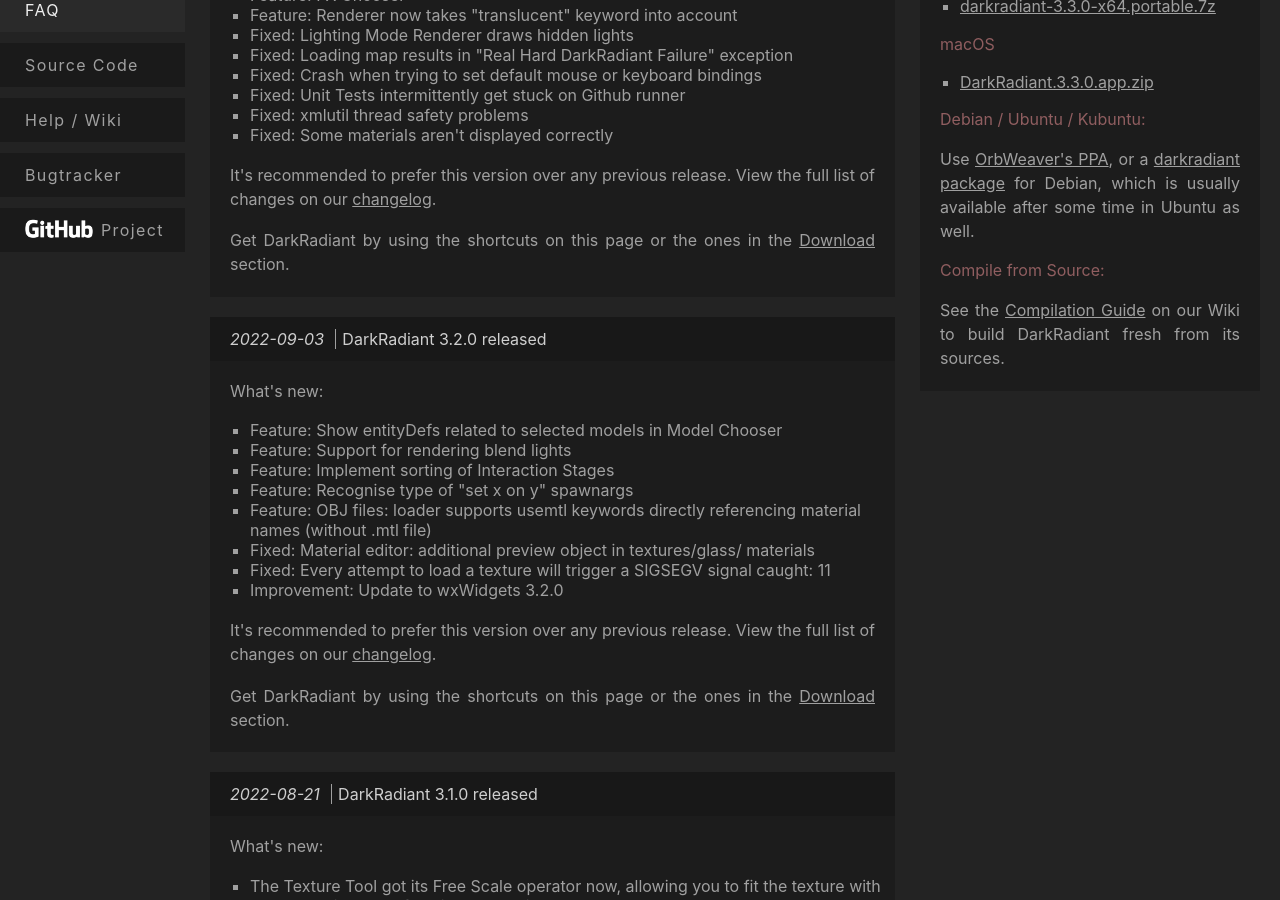
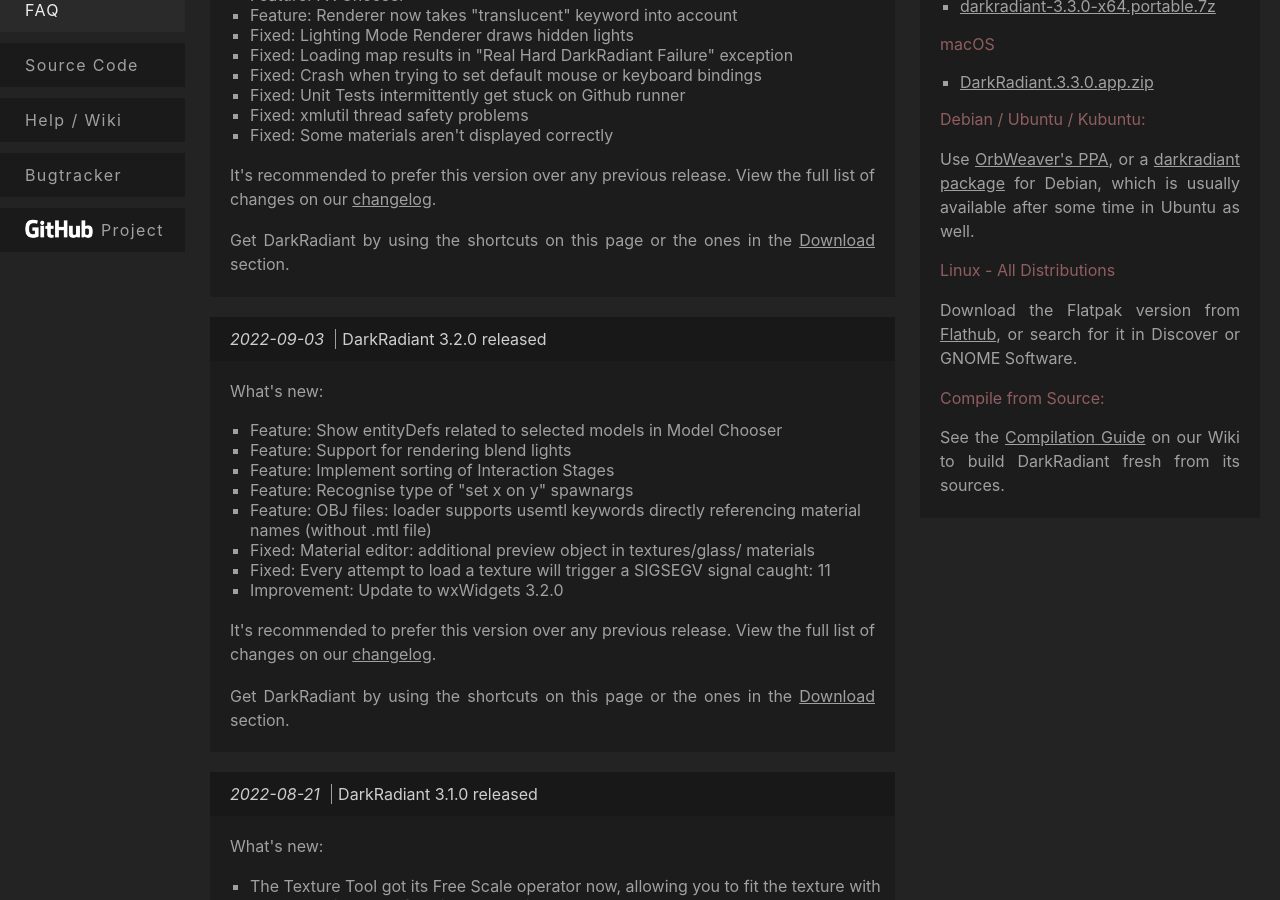
Before and after one commit to codereader/codereader.github.io, a Jekyll site: the page built from index.md, in a window 1280 px wide and 900 px high, scrolled down 308 px. Built offline with Jekyll 4.4.1, drawn with Linux system fonts in a browser that asks for light colours.

Commit message:
Add section with Flatpak to download sidebar

```diff
--- a/_includes/downloadlatest.md
+++ b/_includes/downloadlatest.md
@@ -7,6 +7,8 @@
 <ul><li><a href="https://github.com/codereader/DarkRadiant/releases/download/{{ site.dr_latest_ver }}/DarkRadiant.{{ site.dr_latest_ver }}.app.zip">DarkRadiant.{{ site.dr_latest_ver }}.app.zip</a></li></ul>
 <h3>Debian / Ubuntu / Kubuntu:</h3>
 <p>Use <a href="https://launchpad.net/~orbweaver/+archive/ubuntu/darkradiant">OrbWeaver's PPA</a>, or a <a href="https://packages.debian.org/sid/darkradiant">darkradiant package</a> for Debian, which is usually available after some time in Ubuntu as well.</p>
+<h3>Linux - All Distributions</h3>
+<p>Download the Flatpak version from <a href="https://flathub.org/apps/details/net.darkradiant.DarkRadiant">Flathub</a>, or search for it in Discover or GNOME Software.</p>
 <h3>Compile from Source:</h3>
 <p>See the <a href="https://wiki.thedarkmod.com/index.php?title=DarkRadiant_-_Compilation_Guide">Compilation Guide</a> on our Wiki to build DarkRadiant fresh from its sources.</p>
 </div>
```
